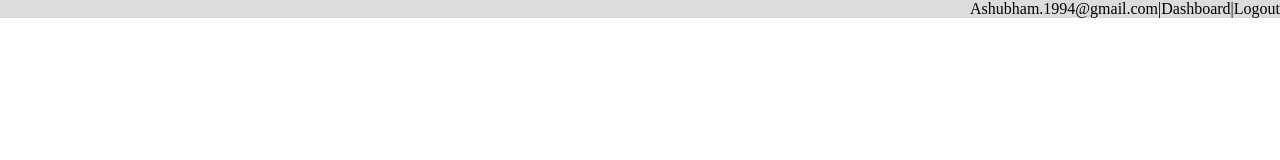
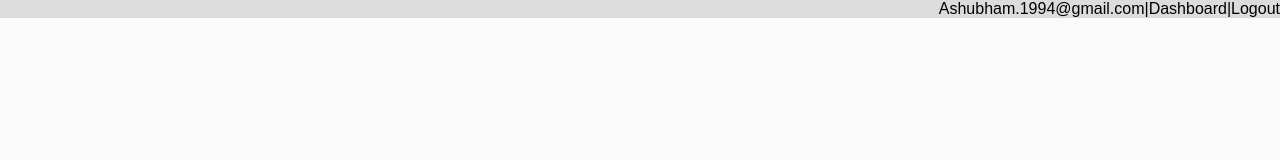
Before and after one commit to shubhamArora15/course-catalog, an Angular app: page / in a window 1280 px wide. Shown: the top 160 px of the page. Built offline with nearby package versions, Linux system fonts and the light colour scheme.

Commit message:
common css added to set margin and fonts

```diff
--- a/src/styles.css
+++ b/src/styles.css
@@ -3,4 +3,9 @@
 * {
     margin: 0;
     padding: 0;
+    font-family: Arial, Helvetica, sans-serif;
 }
+
+html body {
+    background-color: #FAFAFA;
+}
```
